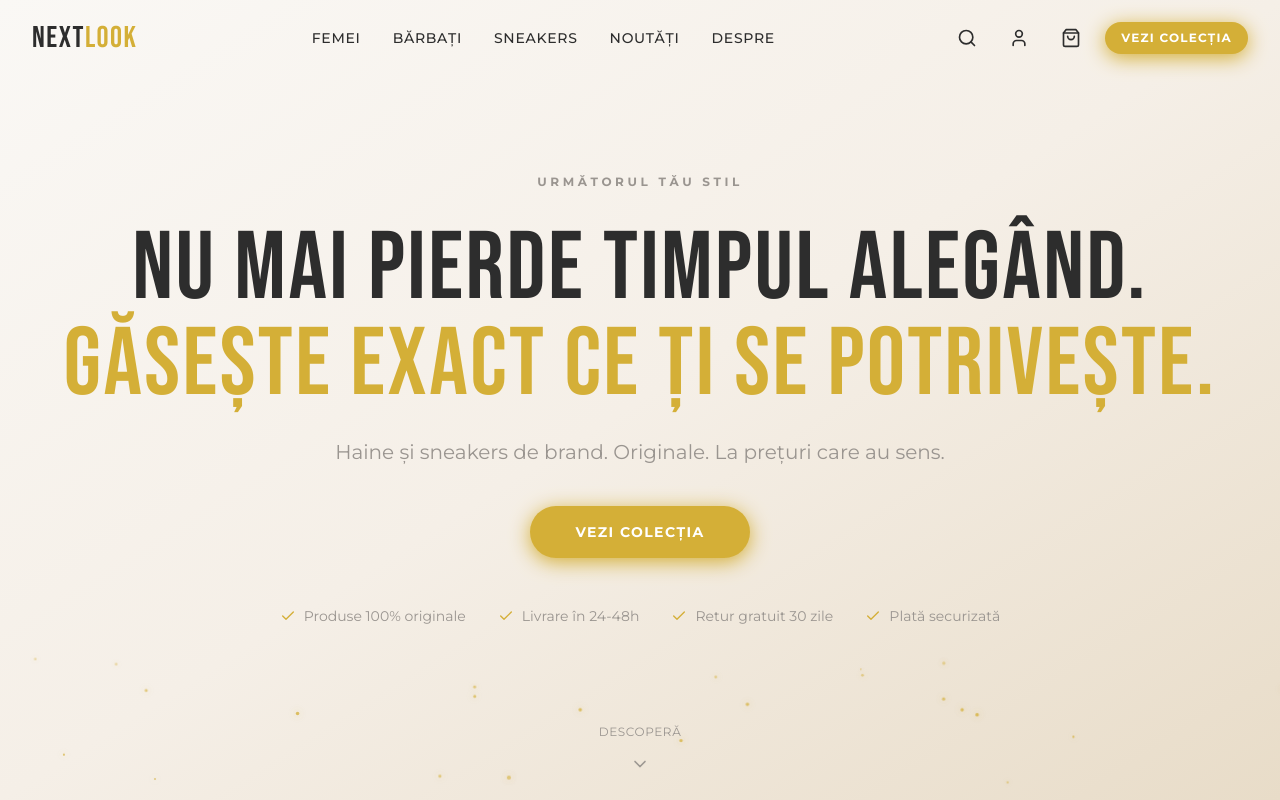
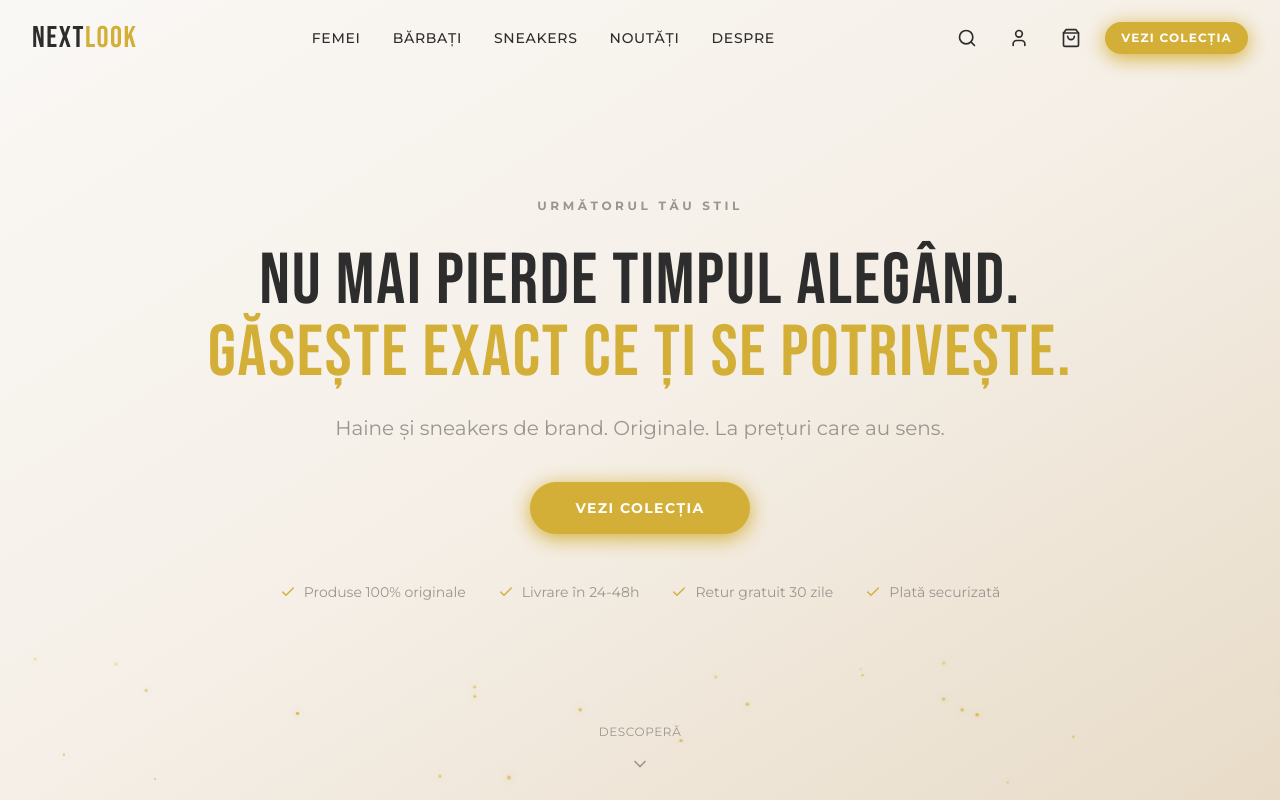
Before and after one commit to laudaturoxana-cpu/nextlook, a Next.js app: page / in a window 1280 px wide. Shown: the top 800 px of the page. Built offline with nearby package versions, Linux system fonts and the light colour scheme.

Commit message:
Reduce hero headline size for more elegant look
Co-Authored-By: Claude Opus 4.5 <noreply@anthropic.com>

```diff
--- a/components/sections/HeroSection.tsx
+++ b/components/sections/HeroSection.tsx
@@ -32,7 +32,7 @@ export default function HeroSection() {
 
         {/* Main Title */}
         <h1
-          className="font-display text-4xl md:text-6xl lg:text-7xl xl:text-8xl text-text leading-tight mb-6 animate-[fadeInUp_0.6s_ease-out_0.2s_both]"
+          className="font-display text-3xl md:text-5xl lg:text-6xl xl:text-7xl text-text leading-tight mb-6 animate-[fadeInUp_0.6s_ease-out_0.2s_both]"
         >
           NU MAI PIERDE TIMPUL ALEGÂND.
           <br />
```
